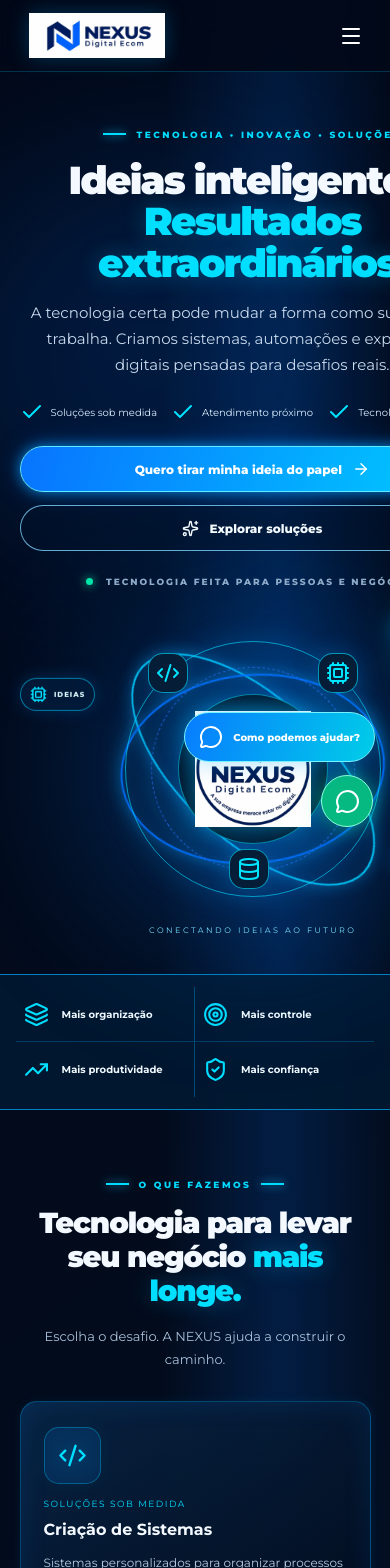
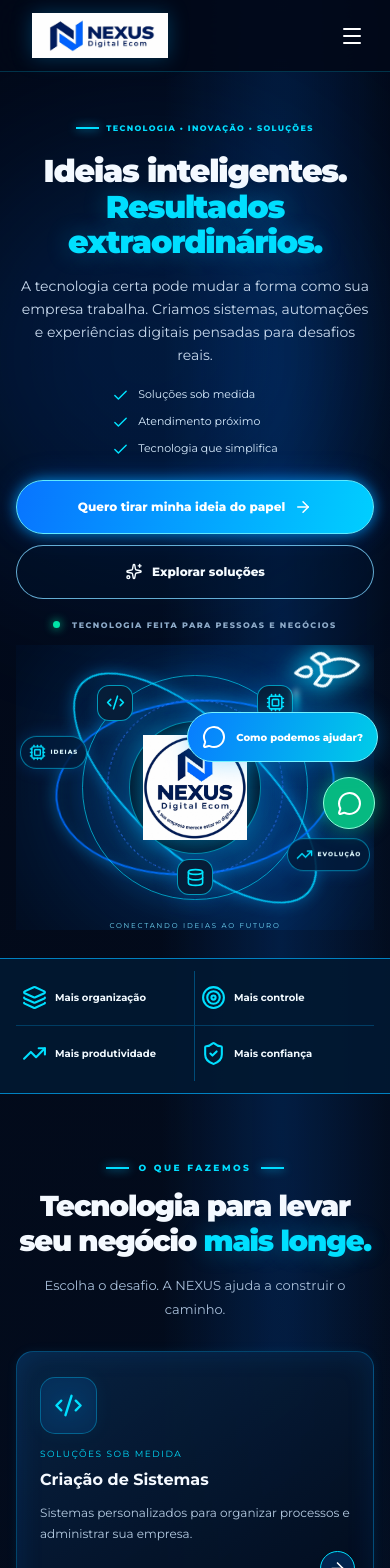
Before and after one commit to kerollynjamile/Site-nexus-digital-ecom, a React (Vite) app in the folder nexus-digital/: page / in a window 390 px wide. Shown: the top 1568 px of the page. Built offline with nearby package versions, Linux system fonts and the light colour scheme.

Commit message:
Corrige layout responsivo mobile da NEXUS
Ajusta hero, tipografia, botões, arte principal, grids, portfólio, dashboard e elementos flutuantes para telas móveis.

```diff
--- a/nexus-digital/src/AppV2.css
+++ b/nexus-digital/src/AppV2.css
@@ -131,3 +131,146 @@
 .image-lightbox>div{display:flex;gap:14px;align-items:center;color:#fff;font-size:12px}
 .image-lightbox>div span{color:#00dfff;font-size:10px}
 @media(max-width:700px){.portfolio-preview,.portfolio-image-button{height:225px;min-height:225px}.portfolio-image-button img{height:225px}.image-zoom{opacity:1;transform:none}}
+
+
+/* AJUSTE RESPONSIVO MOBILE — evita cortes e rolagem horizontal */
+html, body, #root { width:100%; max-width:100%; min-width:0; }
+html { overflow-x:clip; }
+body { overflow-x:clip; }
+.site-shell, .nexus-v2 { width:100%; max-width:100%; min-width:0; overflow-x:clip; }
+.nexus-v2 *, .nexus-v2 *::before, .nexus-v2 *::after { box-sizing:border-box; }
+
+@media (max-width:700px) {
+  .nexus-v2 .site-header { width:100%; min-width:0; padding-inline:18px; }
+  .nexus-v2 .brand { min-width:0; max-width:calc(100% - 58px); }
+  .nexus-v2 .brand-logo { width:clamp(132px,42vw,165px); max-width:100%; }
+  .nexus-v2 .menu-toggle { flex:0 0 auto; }
+
+  .nexus-v2 .section-wrap { width:100%; max-width:100%; min-width:0; padding-inline:20px; }
+  .nexus-v2 main, .nexus-v2 section { min-width:0; max-width:100%; }
+  .nexus-v2 .hero {
+    display:grid; grid-template-columns:minmax(0,1fr); gap:12px;
+    width:100%; min-width:0; padding:42px 20px 28px;
+    text-align:center; overflow:clip;
+  }
+  .nexus-v2 .hero-copy { width:100%; max-width:100%; min-width:0; margin:0 auto; }
+  .nexus-v2 .hero-copy .eyebrow {
+    max-width:100%; justify-content:center; flex-wrap:wrap;
+    font-size:8px; line-height:1.6; letter-spacing:1.35px; gap:7px;
+  }
+  .nexus-v2 .hero h1 {
+    display:block; width:100%; max-width:100%; min-width:0;
+    margin:19px auto 15px; font-size:clamp(30px,8.4vw,39px);
+    line-height:1.12; letter-spacing:-1.45px;
+    overflow-wrap:anywhere; word-break:normal; text-wrap:balance;
+  }
+  .nexus-v2 .hero h1 em { display:block; max-width:100%; overflow-wrap:anywhere; }
+  .nexus-v2 .hero-description {
+    width:100%; max-width:100%; min-width:0; margin:0 auto;
+    font-size:14px; line-height:1.65; overflow-wrap:break-word;
+  }
+  .nexus-v2 .hero-points {
+    display:flex; flex-direction:column; align-items:flex-start;
+    width:fit-content; max-width:100%; margin:20px auto 22px;
+    gap:10px; text-align:left;
+  }
+  .nexus-v2 .hero-points span {
+    display:flex; align-items:center; gap:9px; max-width:100%;
+    font-size:11px; line-height:1.45; white-space:normal;
+  }
+  .nexus-v2 .hero-points svg { flex:0 0 17px; width:17px; height:17px; }
+  .nexus-v2 .hero-actions { display:flex; flex-direction:column; align-items:stretch; width:100%; max-width:100%; gap:11px; }
+  .nexus-v2 .hero-actions .button {
+    display:flex; width:100%; min-width:0; max-width:100%;
+    min-height:54px; padding:13px 16px; gap:9px;
+    white-space:normal; text-align:center; line-height:1.35;
+    font-size:12px; overflow-wrap:anywhere;
+  }
+  .nexus-v2 .hero-actions .button svg { flex:0 0 18px; }
+  .nexus-v2 .hero-trust {
+    max-width:100%; margin:20px auto 0; font-size:8px;
+    line-height:1.7; letter-spacing:1.45px; overflow-wrap:anywhere;
+  }
+
+  .nexus-v2 .hero-art {
+    width:100%; max-width:100%; min-width:0; min-height:310px;
+    margin:0 auto; overflow:clip; isolation:isolate;
+  }
+  .nexus-v2 .art-glow { width:min(75vw,270px); height:min(75vw,270px); }
+  .nexus-v2 .art-orbit { width:min(82vw,310px); max-width:100%; height:130px; }
+  .nexus-v2 .orbit-b { width:min(74vw,280px); height:175px; }
+  .nexus-v2 .nexus-core { width:min(270px,76vw); height:min(270px,76vw); max-width:100%; }
+  .nexus-v2 .core-center { width:54%; height:54%; max-width:150px; max-height:150px; }
+  .nexus-v2 .core-center img { width:80%; max-width:100%; max-height:110px; }
+  .nexus-v2 .core-ring { inset:4%; }
+  .nexus-v2 .ring-two { inset:14%; }
+  .nexus-v2 .core-node { width:36px; height:36px; border-radius:12px; }
+  .nexus-v2 .core-node svg { width:19px; height:19px; }
+  .nexus-v2 .node-one { top:8%; left:10%; }
+  .nexus-v2 .node-two { top:8%; right:10%; }
+  .nexus-v2 .node-three { bottom:6%; left:calc(50% - 18px); }
+  .nexus-v2 .floating-chip { font-size:7px; padding:7px 8px; gap:5px; }
+  .nexus-v2 .chip-one { left:1%; top:34%; }
+  .nexus-v2 .chip-two { right:1%; bottom:19%; }
+  .nexus-v2 .art-caption { left:0; right:0; bottom:0; width:100%; font-size:7px; letter-spacing:1.8px; text-align:center; }
+
+  .nexus-v2 .benefit-strip { width:100%; grid-template-columns:repeat(2,minmax(0,1fr)); gap:0; padding:12px 16px; }
+  .nexus-v2 .benefit-strip>div { min-width:0; justify-content:flex-start; gap:8px; padding:11px 6px; font-size:10px; }
+  .nexus-v2 .benefit-strip>div strong { min-width:0; overflow-wrap:anywhere; }
+  .nexus-v2 .section-heading h2, .nexus-v2 .demo-copy h2,
+  .nexus-v2 .about-copy h2 { max-width:100%; overflow-wrap:anywhere; font-size:clamp(27px,7.4vw,34px); line-height:1.2; }
+  .nexus-v2 .section-heading p, .nexus-v2 .demo-copy>p,
+  .nexus-v2 .about-copy>p { max-width:100%; overflow-wrap:break-word; }
+  .nexus-v2 .service-grid, .nexus-v2 .portfolio-grid { grid-template-columns:minmax(0,1fr); width:100%; min-width:0; }
+  .nexus-v2 .service-card, .nexus-v2 .portfolio-card { min-width:0; width:100%; }
+  .nexus-v2 .portfolio-preview { width:100%; height:225px; }
+  .nexus-v2 .portfolio-image-button, .nexus-v2 .portfolio-image-button img { width:100%; max-width:100%; }
+  .nexus-v2 .portfolio-info { min-width:0; padding-inline:17px; }
+  .nexus-v2 .portfolio-info h3, .nexus-v2 .portfolio-info p { overflow-wrap:anywhere; }
+  .nexus-v2 .portfolio-note { align-items:flex-start; line-height:1.6; }
+
+  .nexus-v2 .demo-section { width:100%; grid-template-columns:minmax(0,1fr); gap:25px; }
+  .nexus-v2 .dashboard-demo { width:100%; min-width:0; padding:13px; }
+  .nexus-v2 .dashboard-tabs { flex-wrap:wrap; }
+  .nexus-v2 .dashboard-tabs button { min-width:0; flex:1 1 auto; justify-content:center; font-size:9px; padding:8px 7px; }
+  .nexus-v2 .dashboard-metric { min-width:0; padding:12px; }
+  .nexus-v2 .dashboard-metric strong { font-size:clamp(19px,6vw,24px); overflow-wrap:anywhere; }
+  .nexus-v2 .chart-title { gap:8px; flex-wrap:wrap; }
+  .nexus-v2 .testimonial-inner { width:100%; min-width:0; }
+  .nexus-v2 .testimonial-inner h2, .nexus-v2 .testimonial-inner p { overflow-wrap:anywhere; }
+  .nexus-v2 .project-cta { width:calc(100% - 40px); min-width:0; padding:24px 18px; grid-template-columns:minmax(0,1fr); text-align:center; }
+  .nexus-v2 .project-cta .button { width:100%; white-space:normal; }
+  .nexus-v2 .about { width:100%; grid-template-columns:minmax(0,1fr); }
+  .nexus-v2 .company-pillars { grid-template-columns:minmax(0,1fr); }
+  .nexus-v2 .site-footer { width:100%; min-width:0; padding-inline:20px; }
+  .nexus-v2 .footer-links { gap:14px; }
+
+  .nexus-v2 .chat-launcher { right:12px; bottom:82px; max-width:calc(100vw - 24px); }
+  .nexus-v2 .chat-toggle { max-width:calc(100vw - 24px); white-space:normal; }
+  .nexus-v2 .chat-panel { width:min(350px,calc(100vw - 24px)); }
+  .nexus-v2 .whatsapp-float { right:15px; bottom:15px; }
+  .nexus-v2 .quote-modal { width:calc(100vw - 24px); max-width:480px; max-height:calc(100dvh - 24px); overflow-y:auto; }
+  .nexus-v2 .image-lightbox { padding-inline:12px; }
+  .nexus-v2 .image-lightbox img { max-width:100%; max-height:72dvh; }
+}
+
+@media (max-width:390px) {
+  .nexus-v2 .section-wrap { padding-inline:16px; }
+  .nexus-v2 .hero { padding-inline:16px; }
+  .nexus-v2 .hero h1 { font-size:clamp(28px,8.1vw,32px); letter-spacing:-1.2px; }
+  .nexus-v2 .hero-art { min-height:285px; }
+  .nexus-v2 .nexus-core { width:min(245px,72vw); height:min(245px,72vw); }
+  .nexus-v2 .floating-chip { font-size:6px; }
+  .nexus-v2 .project-cta { width:calc(100% - 32px); }
+}
+
+@media (min-width:701px) and (max-width:1024px) {
+  .nexus-v2 .hero { grid-template-columns:minmax(0,1fr); text-align:center; }
+  .nexus-v2 .hero-copy { margin-inline:auto; }
+  .nexus-v2 .hero h1, .nexus-v2 .hero-description { margin-inline:auto; }
+  .nexus-v2 .hero-points { justify-content:center; }
+  .nexus-v2 .hero-actions { justify-content:center; }
+  .nexus-v2 .hero-art { min-height:390px; }
+  .nexus-v2 .service-grid { grid-template-columns:repeat(2,minmax(0,1fr)); }
+  .nexus-v2 .demo-section { grid-template-columns:minmax(0,1fr); }
+}
```
